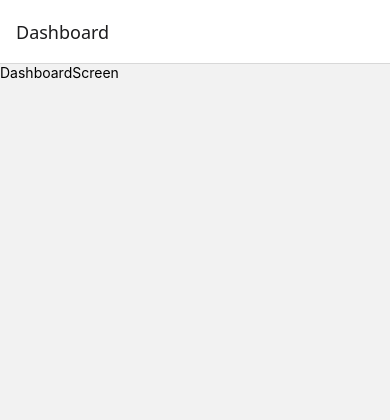
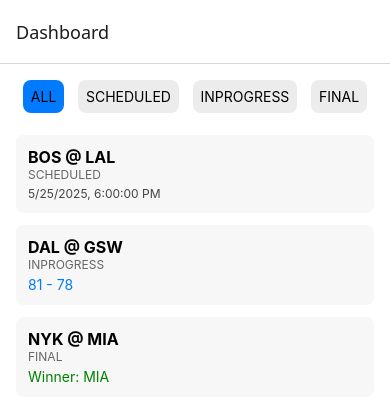
Before and after one commit to rcsalinas/SportsPredictionApp, a React Native app: screen /Dashboard in a window 390 px wide. Shown: the top 420 px of the page. Built offline with nearby package versions, Linux system fonts and the light colour scheme.

Commit message:
feat: enhance GameItem and DashboardScreen components with game details and filtering

```diff
--- a/src/components/GameItem.tsx
+++ b/src/components/GameItem.tsx
@@ -1,14 +1,56 @@
-import { StyleSheet, Text, View } from "react-native";
 import React from "react";
+import { View, Text, TouchableOpacity, StyleSheet } from "react-native";
+import { Game } from "../types";
+import { useNavigation } from "@react-navigation/native";
+import { RootStackParamList } from "../navigation/AppNavigator";
+import { NativeStackNavigationProp } from "@react-navigation/native-stack";
 
-const GameItem: React.FC = () => {
+type GameItemProps = {
+	game: Game;
+};
+
+const GameItem: React.FC<GameItemProps> = ({ game }) => {
+	const navigation =
+		useNavigation<NativeStackNavigationProp<RootStackParamList>>();
+
 	return (
-		<View>
-			<Text>GameItem</Text>
-		</View>
+		<TouchableOpacity
+			style={styles.container}
+			onPress={() => navigation.navigate("GameDetail", { gameId: game.id })}
+		>
+			<Text style={styles.team}>
+				{game.awayTeam.abbreviation} @ {game.homeTeam.abbreviation}
+			</Text>
+			<Text style={styles.status}>{game.status.toUpperCase()}</Text>
+			{game.status === "inProgress" && (
+				<Text style={styles.score}>
+					{game.awayTeam.score} - {game.homeTeam.score}
+				</Text>
+			)}
+			{game.status === "scheduled" && game.startTime && (
+				<Text style={styles.time}>
+					{new Date(game.startTime).toLocaleString()}
+				</Text>
+			)}
+			{game.status === "final" && (
+				<Text style={styles.winner}>Winner: {game.winner}</Text>
+			)}
+		</TouchableOpacity>
 	);
 };
 
+const styles = StyleSheet.create({
+	container: {
+		padding: 12,
+		marginVertical: 6,
+		borderRadius: 8,
+		backgroundColor: "#f7f7f7",
+	},
+	team: { fontSize: 16, fontWeight: "bold" },
+	status: { fontSize: 12, color: "#666" },
+	score: { fontSize: 14, color: "#007bff", marginTop: 4 },
+	time: { fontSize: 12, color: "#444", marginTop: 4 },
+	winner: { fontSize: 14, color: "green", marginTop: 4 },
+});
+
 export default GameItem;
-
-const styles = StyleSheet.create({});
--- a/src/screens/DashboardScreen.tsx
+++ b/src/screens/DashboardScreen.tsx
@@ -1,14 +1,65 @@
-import { StyleSheet, Text, View } from "react-native";
-import React from "react";
+import React, { useEffect, useState } from "react";
+import {
+	View,
+	FlatList,
+	Text,
+	StyleSheet,
+	TouchableOpacity,
+} from "react-native";
+import gamesData from "../data/sample-games.json";
+import { Game } from "../types";
+import GameItem from "../components/GameItem";
+
+type GameStatus = "all" | "scheduled" | "inProgress" | "final";
 
 const DashboardScreen: React.FC = () => {
+	const [games, setGames] = useState<Game[]>([]);
+	const [filter, setFilter] = useState<GameStatus>("all");
+
+	useEffect(() => {
+		setGames(gamesData.games as Game[]);
+	}, []);
+
+	const filteredGames =
+		filter === "all" ? games : games.filter((game) => game.status === filter);
+
 	return (
-		<View>
-			<Text>DashboardScreen</Text>
+		<View style={styles.container}>
+			<View style={styles.filters}>
+				{(["all", "scheduled", "inProgress", "final"] as GameStatus[]).map(
+					(status) => (
+						<TouchableOpacity
+							key={status}
+							style={[
+								styles.filterButton,
+								filter === status && styles.activeFilter,
+							]}
+							onPress={() => setFilter(status)}
+						>
+							<Text style={styles.filterText}>{status.toUpperCase()}</Text>
+						</TouchableOpacity>
+					)
+				)}
+			</View>
+			<FlatList
+				data={filteredGames}
+				keyExtractor={(item) => item.id}
+				renderItem={({ item }) => <GameItem game={item} />}
+			/>
 		</View>
 	);
 };
 
+const styles = StyleSheet.create({
+	container: { flex: 1, padding: 16, backgroundColor: "#fff" },
+	filters: {
+		flexDirection: "row",
+		justifyContent: "space-around",
+		marginBottom: 16,
+	},
+	filterButton: { padding: 8, borderRadius: 8, backgroundColor: "#ececec" },
+	activeFilter: { backgroundColor: "#007bff" },
+	filterText: { color: "#000" },
+});
+
 export default DashboardScreen;
-
-const styles = StyleSheet.create({});
```
